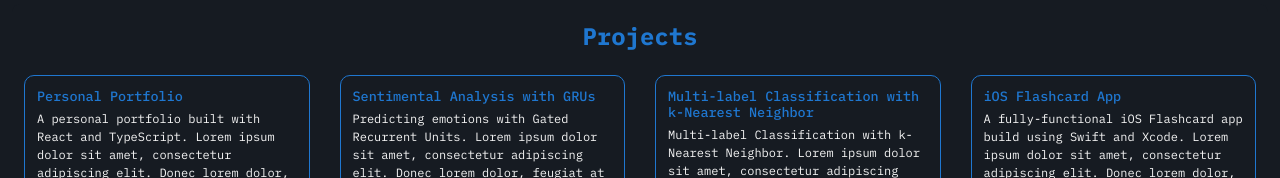
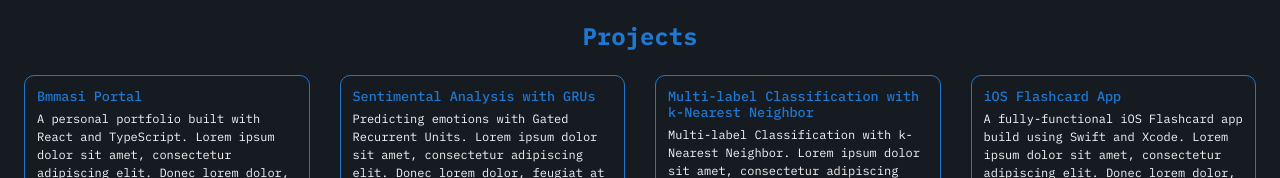
Before and after one commit to onyangojerry/portfolio-react, a React (Vite) app: page / in a window 1280 px wide. Shown: the part 2460-2638 px from the top of the page. Built offline with nearby package versions, Linux system fonts and the light colour scheme.

Commit message:
changed page name to 'Bmmasi Portal'

```diff
--- a/index.html
+++ b/index.html
@@ -4,7 +4,7 @@
     <meta charset="UTF-8" />
     <link rel="icon" type="image/svg+xml" href="/vite.svg" />
     <meta name="viewport" content="width=device-width, initial-scale=1.0" />
-    <title>Portfolio</title>
+    <title>Bmmasi Portal</title>
     <link rel="preconnect" href="https://fonts.googleapis.com">
     <link rel="preconnect" href="https://fonts.gstatic.com" crossorigin>
     <link href="https://fonts.googleapis.com/css2?family=IBM+Plex+Mono:ital,wght@0,100;0,200;0,300;0,400;0,500;0,600;0,700;1,100;1,200;1,300;1,400;1,500;1,600;1,700&display=swap" rel="stylesheet">
--- a/src/components/Projects/Projects.tsx
+++ b/src/components/Projects/Projects.tsx
@@ -19,7 +19,7 @@ const ProjectCard: React.FC<ProjectProps> = ({ title, description, link }) => (
 
 const projects = [
   {
-    title: "Personal Portfolio",
+    title: "Bmmasi Portal",
     description:
       "A personal portfolio built with React and TypeScript. Lorem ipsum dolor sit amet, consectetur adipiscing elit. Donec lorem dolor, feugiat at egestas eu, convallis id urna. Donec ac dui ac ipsum laoreet convallis non sed purus. Ut porta accumsan est quis placerat. Aliquam scelerisque faucibus tincidunt. Duis leo quam, fringilla ac hendrerit a, luctus sit amet libero. Suspendisse a tortor eu magna convallis congue ac quis nisi. Nullam eget mi orci. Donec vel imperdiet mi.",
     link: "https://github.com/branley1/portfolio-react",
```
